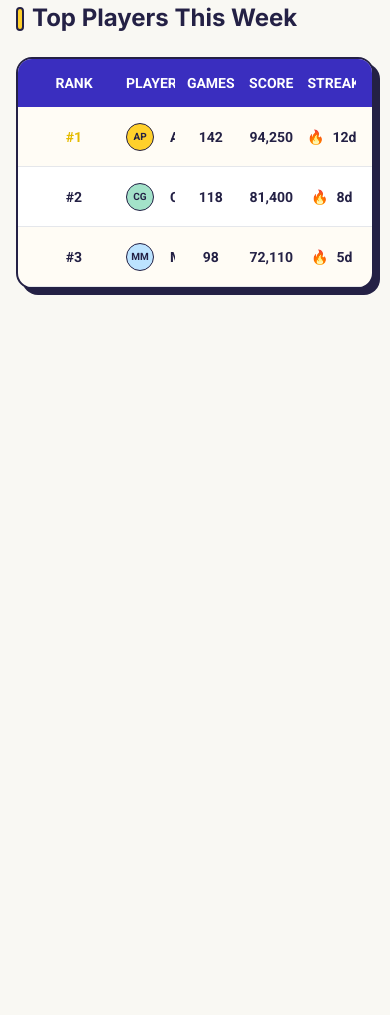
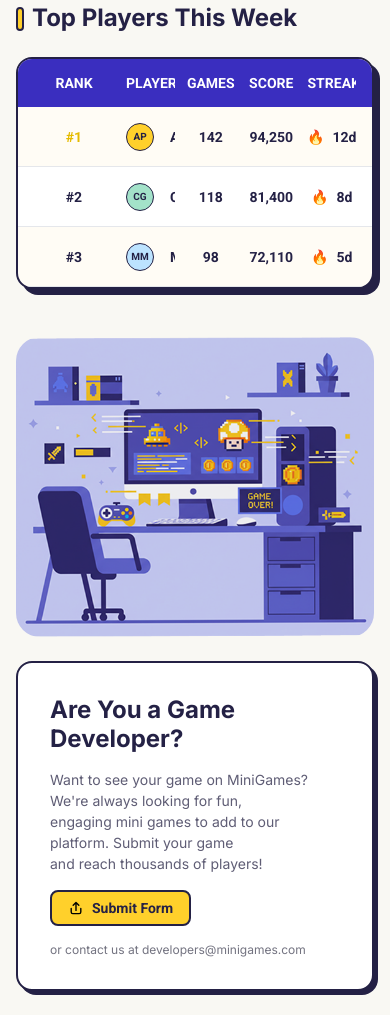
Before and after one commit to voarix/minigames, a website built with Vite: page index.html in a window 390 px wide. Shown: the part 872-1887 px from the top of the page. Before the commit the page ends 1185 px from the top, so only its background shows below. Built offline with nearby package versions, Linux system fonts and the light colour scheme.

Commit message:
feat: add game developer section

```diff
--- /dev/null
+++ b/src/components/game-developer/game-developer.scss
@@ -0,0 +1,200 @@
+@use "../../styles/tokens" as tokens;
+@use "../../styles/mixins" as mixins;
+
+.game-developer {
+  background-color: tokens.$color-bg;
+}
+
+.game-developer__container {
+  display: grid;
+  grid-template-columns:
+    minmax(0, tokens.$game-developer-illustration-width-desktop)
+    minmax(0, 1fr);
+  align-items: center;
+  gap: tokens.$size-5;
+  max-width: tokens.$breakpoint-desktop;
+  margin: 0 auto;
+  padding: tokens.$size-5 tokens.$size-15;
+}
+
+.game-developer__illustration {
+  overflow: hidden;
+  border-radius: tokens.$corner-extra-large;
+}
+
+.game-developer__image {
+  width: 100%;
+  height: auto;
+}
+
+.game-developer__content {
+  display: flex;
+  min-height: tokens.$game-developer-card-min-height-desktop;
+  flex-direction: column;
+  align-items: flex-start;
+  justify-content: center;
+  padding: 0 tokens.$size-5;
+  border: tokens.$border-width-regular solid tokens.$color-on-primary;
+  border-radius: tokens.$corner-large;
+  color: tokens.$color-on-primary;
+  background-color: tokens.$color-white;
+  box-shadow: tokens.$shadow-level-1;
+}
+
+.game-developer__title {
+  font-size: tokens.$font-size-headline-large;
+  font-weight: tokens.$font-weight-bold;
+  margin-bottom: tokens.$size-4;
+}
+
+.game-developer__description {
+  width: 100%;
+  max-width: tokens.$game-developer-copy-width-desktop;
+  color: tokens.$color-on-bg;
+  font-size: tokens.$font-size-body-large;
+  line-height: 1.5;
+  white-space: pre-line;
+}
+
+.game-developer__button {
+  display: inline-flex;
+  align-items: center;
+  gap: tokens.$size-1;
+  margin-top: tokens.$size-3;
+  padding: tokens.$button-padding-xsmall-inline
+    tokens.$button-padding-large-inline;
+  border: tokens.$border-width-regular solid tokens.$color-on-primary;
+  border-radius: tokens.$corner-small;
+  color: tokens.$color-on-primary;
+  background-color: tokens.$color-primary;
+  font-family: tokens.$font-family-roboto;
+  font-size: tokens.$font-size-body-large;
+  font-weight: tokens.$font-weight-bold;
+  cursor: pointer;
+  transition:
+    background-color tokens.$transition-duration-fast ease,
+    box-shadow tokens.$transition-duration-fast ease,
+    transform tokens.$transition-duration-fast ease;
+
+  &:hover,
+  &:focus-visible {
+    background-color: tokens.$color-primary-high;
+  }
+
+  &:active {
+    box-shadow: none;
+    transform: translate(tokens.$size-0-5, tokens.$size-0-5);
+  }
+}
+
+.game-developer__button-icon {
+  width: tokens.$size-3;
+  height: tokens.$size-3;
+}
+
+.game-developer__contact {
+  margin-top: tokens.$size-3;
+  color: tokens.$color-on-bg-low;
+  font-size: tokens.$font-size-label-large;
+}
+
+@include mixins.media-max(tokens.$breakpoint-carousel-compact) {
+  .game-developer__container {
+    grid-template-columns: minmax(0, 1fr) minmax(0, 1.4fr);
+    gap: tokens.$size-4;
+    padding: tokens.$size-5 tokens.$size-8;
+  }
+
+  .game-developer__content {
+    min-height: 0;
+    padding: tokens.$size-4;
+  }
+}
+
+@include mixins.media-max(tokens.$breakpoint-tablet) {
+  .game-developer__container {
+    grid-template-columns: minmax(0, 1fr);
+    gap: tokens.$size-3;
+    padding: tokens.$size-3 tokens.$size-5;
+  }
+
+  .game-developer__content {
+    padding: tokens.$size-4;
+  }
+
+  .game-developer__illustration {
+    height: tokens.$game-developer-illustration-height-tablet;
+  }
+
+  .game-developer__image {
+    height: 100%;
+    object-fit: cover;
+    object-position: center;
+  }
+
+  .game-developer__title {
+    font-size: tokens.$font-size-headline-medium;
+    margin-bottom: tokens.$size-2;
+  }
+
+  .game-developer__description {
+    font-size: tokens.$font-size-body-small;
+    max-width: tokens.$game-developer-copy-width-tablet;
+  }
+
+  .game-developer__button {
+    margin-top: tokens.$size-2;
+    padding: tokens.$button-padding-small-block
+      tokens.$button-padding-small-inline;
+    font-size: tokens.$font-size-label-large;
+  }
+
+  .game-developer__button-icon {
+    width: tokens.$size-2;
+    height: tokens.$size-2;
+  }
+
+  .game-developer__contact {
+    margin-top: tokens.$size-2;
+    font-size: tokens.$font-size-label-medium;
+  }
+}
+
+@include mixins.media-max(tokens.$breakpoint-carousel-mobile-layout) {
+  .game-developer__container {
+    padding: tokens.$size-3 tokens.$size-2;
+  }
+}
+
+@include mixins.media-max(tokens.$breakpoint-mobile) {
+  .game-developer__container {
+    gap: tokens.$size-2;
+    padding: tokens.$size-2;
+  }
+
+  .game-developer__illustration {
+    height: auto;
+    border-radius: tokens.$corner-large;
+  }
+
+  .game-developer__image {
+    height: auto;
+  }
+
+  .game-developer__content {
+    padding: tokens.$size-3;
+    border-radius: tokens.$corner-extra-large;
+  }
+
+  .game-developer__title {
+    font-size: tokens.$font-size-headline-medium;
+  }
+
+  .game-developer__description {
+    font-size: tokens.$font-size-label-medium;
+  }
+
+  .game-developer__button {
+    font-size: tokens.$font-size-label-medium;
+  }
+}
--- /dev/null
+++ b/src/components/game-developer/game-developer.ts
@@ -0,0 +1,51 @@
+import "./game-developer.scss";
+import developerIllustration from "../../assets/illustrations/game-developer.png";
+import uploadIcon from "../../assets/icons/upload.svg";
+
+export const createGameDeveloper = (): HTMLElement => {
+  const section = document.createElement("section");
+  const container = document.createElement("div");
+  const illustration = document.createElement("div");
+  const image = document.createElement("img");
+  const content = document.createElement("div");
+  const title = document.createElement("h2");
+  const description = document.createElement("p");
+  const button = document.createElement("button");
+  const buttonIcon = document.createElement("img");
+  const contact = document.createElement("p");
+
+  section.className = "game-developer";
+  container.className = "game-developer__container";
+  illustration.className = "game-developer__illustration";
+  image.className = "game-developer__image";
+  content.className = "game-developer__content";
+  title.className = "game-developer__title";
+  description.className = "game-developer__description";
+  button.className = "game-developer__button";
+  buttonIcon.className = "game-developer__button-icon";
+  contact.className = "game-developer__contact";
+
+  title.id = "game-developer-title";
+  title.textContent = "Are You a Game Developer?";
+  description.textContent =
+    "Want to see your game on MiniGames? We're always looking for fun,\nengaging mini games to add to our platform. Submit your game\nand reach thousands of players!";
+  contact.textContent = "or contact us at developers@minigames.com";
+
+  image.src = developerIllustration;
+  image.alt = "";
+
+  button.type = "button";
+  buttonIcon.src = uploadIcon;
+  buttonIcon.alt = "";
+  button.append(buttonIcon, "Submit Form");
+
+  section.setAttribute("aria-labelledby", title.id);
+  illustration.setAttribute("aria-hidden", "true");
+
+  illustration.append(image);
+  content.append(title, description, button, contact);
+  container.append(illustration, content);
+  section.append(container);
+
+  return section;
+};
--- a/src/pages/home/home-page.ts
+++ b/src/pages/home/home-page.ts
@@ -1,4 +1,5 @@
 import { createCarousel } from "../../components/carousel/carousel.ts";
+import { createGameDeveloper } from "../../components/game-developer/game-developer.ts";
 import { createHero } from "../../components/hero/hero.ts";
 import { createLeaderboard } from "../../components/leaderboard/leaderboard.ts";
 
@@ -7,8 +8,9 @@ export const createHomePage = (): HTMLElement => {
   const hero = createHero();
   const carousel = createCarousel();
   const leaderboard = createLeaderboard();
+  const gameDeveloper = createGameDeveloper();
 
-  main.append(hero, carousel, leaderboard);
+  main.append(hero, carousel, leaderboard, gameDeveloper);
 
   return main;
 };
--- a/src/styles/_tokens.scss
+++ b/src/styles/_tokens.scss
@@ -156,6 +156,7 @@ $game-card-overlay-gradient: linear-gradient(
   rgba($color-black, 0.85) 46%
 );
 
+// Leaders section
 $leaderboard-rank-column-width: 80px;
 $leaderboard-column-width-desktop: 294px;
 
@@ -164,3 +165,11 @@ $leaderboard-avatar-size-tablet: 28px;
 $leaderboard-row-padding-mobile: 12px;
 
 $shadow-row-divider: inset 0 -1px 0 $color-outline;
+
+// Game developer section
+$game-developer-illustration-width-desktop: 680px;
+$game-developer-illustration-height-tablet: 300px;
+$game-developer-card-min-height-desktop: 344px;
+
+$game-developer-copy-width-desktop: 590px;
+$game-developer-copy-width-tablet: 560px;
```
Also changed, not shown: src/assets/icons/upload.svg (added), src/assets/illustrations/game-developer.png (added).
